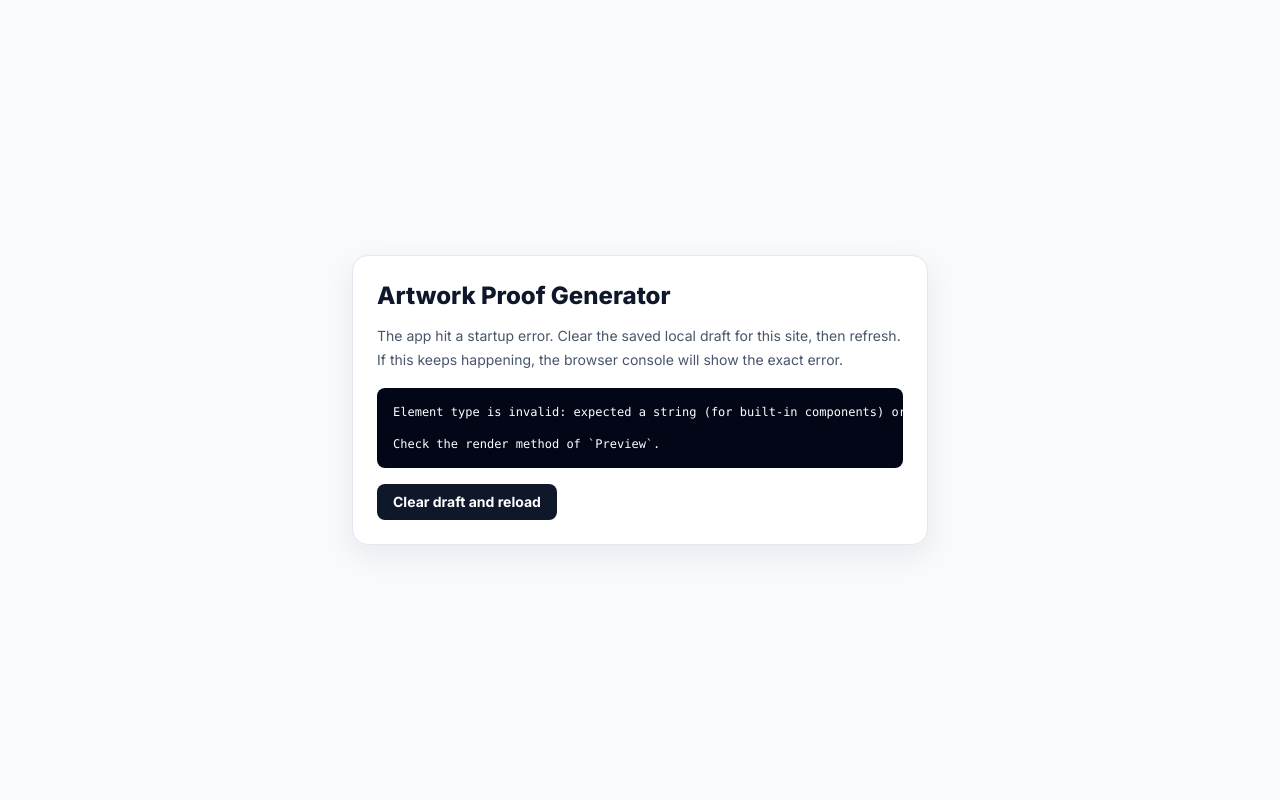
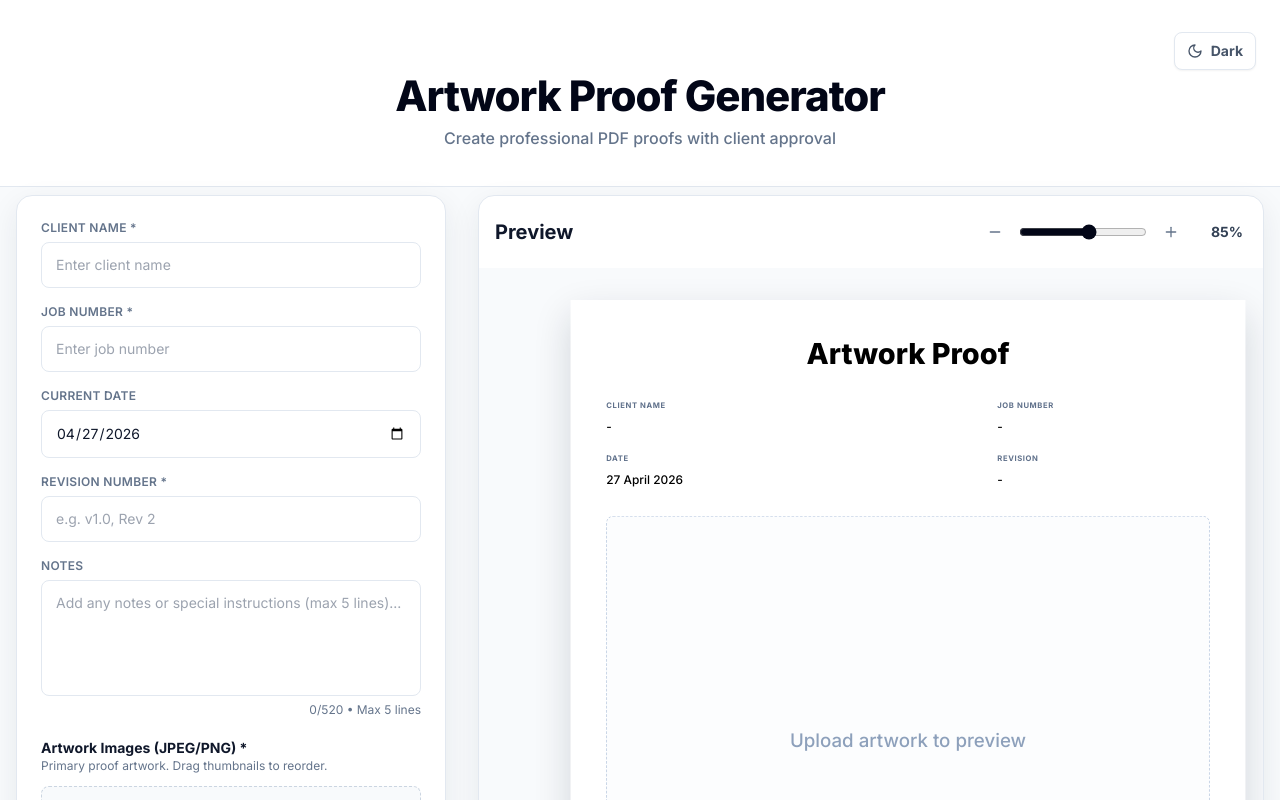
Before and after one commit to RocketRynoRR/ArtProof, a React (Vite) app: page / in a window 1280 px wide. Shown: the top 800 px of the page. Built offline with nearby package versions, Linux system fonts and the light colour scheme.

Commit message:
Add files via upload

```diff
--- a/src/components/Preview.jsx
+++ b/src/components/Preview.jsx
@@ -1,4 +1,4 @@
-import { Minus, Plus, SearchMinus, SearchPlus } from "lucide-react";
+import { Minus, Plus } from "lucide-react";
 import { useEffect, useState } from "react";
 import A4Proof from "./A4Proof";
 import { useProofStore } from "../store/useProofStore";
@@ -21,9 +21,8 @@ export default function Preview() {
         </div>
         <div className="flex items-center gap-2 bg-white p-1 dark:bg-slate-950">
           <button className="rounded-lg p-2 text-slate-500 hover:bg-slate-100 dark:hover:bg-slate-800" onClick={() => setZoom((z) => clamp(z - 5))} aria-label="Zoom out">
-            <SearchMinus className="h-4 w-4" />
+            <Minus className="h-4 w-4" />
           </button>
-          <Minus className="h-3 w-3 text-slate-400" />
           <input
             type="range"
             min="35"
@@ -32,9 +31,8 @@ export default function Preview() {
             onChange={(e) => setZoom(Number(e.target.value))}
             className="w-32 accent-slate-950 dark:accent-slate-100"
           />
-          <Plus className="h-3 w-3 text-slate-400" />
           <button className="rounded-lg p-2 text-slate-500 hover:bg-slate-100 dark:hover:bg-slate-800" onClick={() => setZoom((z) => clamp(z + 5))} aria-label="Zoom in">
-            <SearchPlus className="h-4 w-4" />
+            <Plus className="h-4 w-4" />
           </button>
           <span className="w-12 text-right text-sm font-bold text-slate-700 dark:text-slate-200">{zoom}%</span>
         </div>
```
